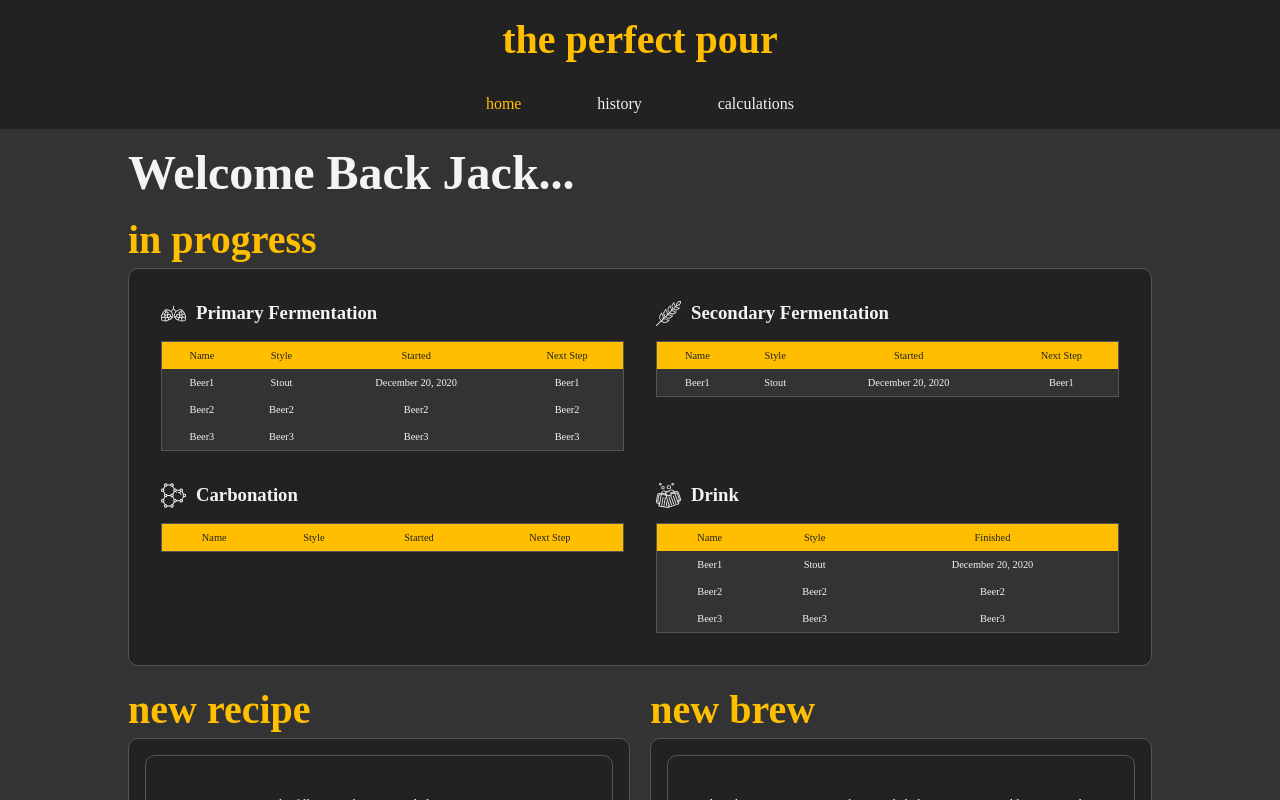
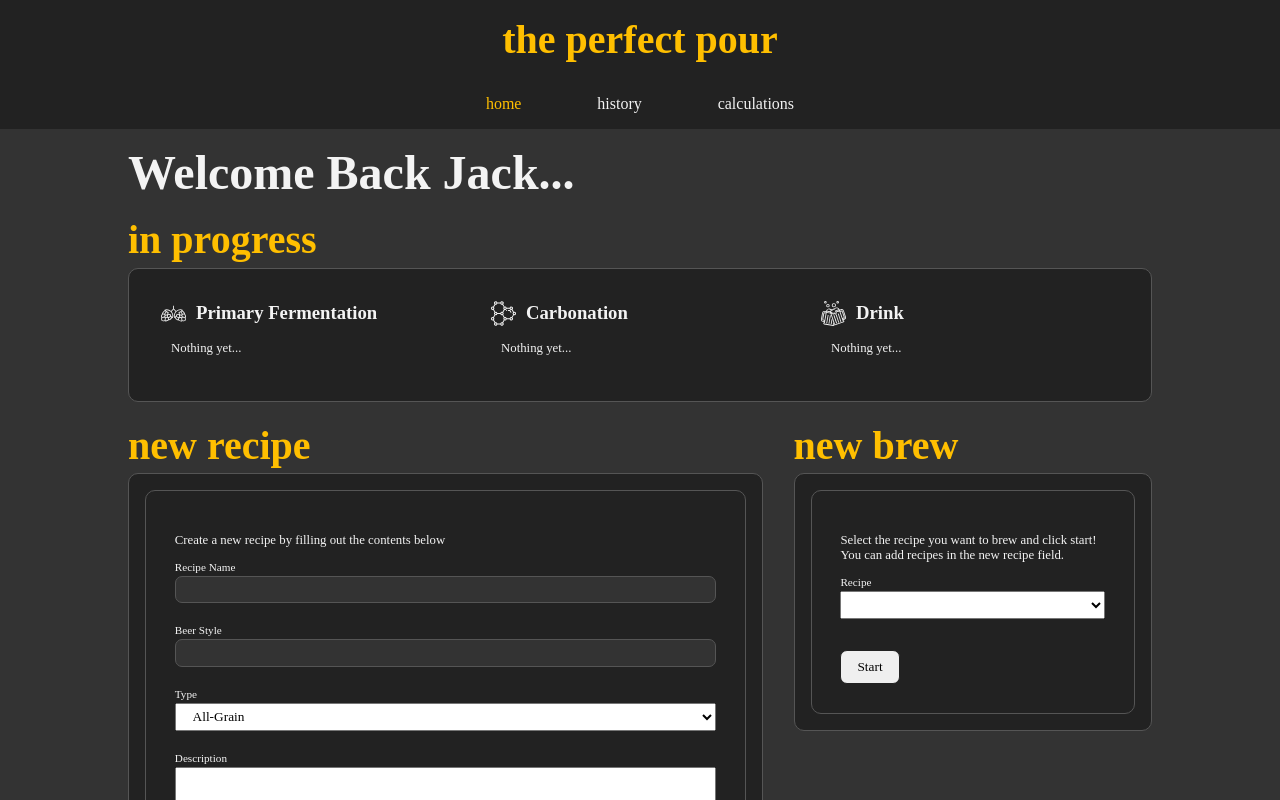
Before and after one commit to JackPlayer/ThePerfectPour, a React (Create React App) app in the folder frontend/perfect-pour/: page /home in a window 1280 px wide. Shown: the top 800 px of the page. Built offline with nearby package versions, Linux system fonts and the light colour scheme.

Commit message:
ProgressTable component added, adjusted CSS

```diff
--- a/frontend/perfect-pour/src/components/Home.js
+++ b/frontend/perfect-pour/src/components/Home.js
@@ -8,9 +8,9 @@ import PropTypes from 'prop-types';
 import Page from './reusable/Page';
 import NewBrewForm from './NewBrewForm';
 import NewRecipeForm from './NewRecipeForm';
+import ProgressTable from './ProgressTable';
 
 import hops from '../assets/hops.svg';
-import wheat from '../assets/wheat.svg';
 import carbonation from '../assets/reaction.svg';
 import beers from '../assets/beers.svg';
 
@@ -24,119 +24,10 @@ const Home = ({
         <div id="progress-section">
           <h2 className="sub-title">In progress</h2>
             <div className="content-box" id="progress-box">
-              <div className="progress-table">
-                <div className="progress-title">
-                  <img src={hops} alt="hops" /> <h3>Primary Fermentation</h3>
+              <ProgressTable brews={[]} icon={hops} name="Primary Fermentation" finalStep={false}/>
+              <ProgressTable brews={[]} icon={carbonation} name="Carbonation" finalStep={false}/>
+              <ProgressTable brews={[]} icon={beers} name="Drink" finalStep={true}/>
 
-                </div>
-                <table>
-                  <thead>
-                    <tr>
-                      <th>Name</th>
-                      <th>Style</th>
-                      <th>Started</th>
-                      <th>Next Step</th>
-                    </tr>
-                  </thead>
-                  <tbody>
-                    <tr>
-                      <td>Beer1</td>
-                      <td>Stout</td>
-                      <td>December 20, 2020</td>
-                      <td>Beer1</td>
-                    </tr>
-
-                    <tr>
-                      <td>Beer2</td>
-                      <td>Beer2</td>
-                      <td>Beer2</td>
-                      <td>Beer2</td>
-                    </tr>
-                    <tr>
-                      <td>Beer3</td>
-                      <td>Beer3</td>
-                      <td>Beer3</td>
-                      <td>Beer3</td>
-                    </tr>
-                  </tbody>
-                </table>
-              </div>
-
-              <div className="progress-table">
-                <div className="progress-title">
-                  <img src={wheat} alt="wheat" /> <h3>Secondary Fermentation</h3>
-                </div>
-                <table>
-                  <thead>
-                    <tr>
-                      <th>Name</th>
-                      <th>Style</th>
-                      <th>Started</th>
-                      <th>Next Step</th>
-                    </tr>
-                  </thead>
-                  <tbody>
-                    <tr>
-                      <td>Beer1</td>
-                      <td>Stout</td>
-                      <td>December 20, 2020</td>
-                      <td>Beer1</td>
-                    </tr>
-
-                  </tbody>
-                </table>
-              </div>
-
-              <div className="progress-table">
-                <div className="progress-title">
-                  <img src={carbonation} alt="carbonation" /> <h3>Carbonation</h3>
-                </div>
-                <table>
-                  <thead>
-                    <tr>
-                      <th>Name</th>
-                      <th>Style</th>
-                      <th>Started</th>
-                      <th>Next Step</th>
-                    </tr>
-
-                  </thead>
-                  <tbody>
-                  </tbody>
-                </table>
-              </div>
-              <div className="progress-table">
-              <div className="progress-title">
-                  <img src={beers} alt="beers" /> <h3>Drink</h3>
-                </div>
-                <table>
-                  <thead>
-                    <tr>
-                      <th>Name</th>
-                      <th>Style</th>
-                      <th>Finished</th>
-                    </tr>
-                  </thead>
-                  <tbody>
-                    <tr>
-                      <td>Beer1</td>
-                      <td>Stout</td>
-                      <td>December 20, 2020</td>
-                    </tr>
-
-                    <tr>
-                      <td>Beer2</td>
-                      <td>Beer2</td>
-                      <td>Beer2</td>
-                    </tr>
-                    <tr>
-                      <td>Beer3</td>
-                      <td>Beer3</td>
-                      <td>Beer3</td>
-                    </tr>
-                  </tbody>
-                </table>
-              </div>
             </div>
         </div>
 
--- /dev/null
+++ b/frontend/perfect-pour/src/components/ProgressTable.js
@@ -0,0 +1,54 @@
+import React from 'react';
+import PropTypes from 'prop-types';
+
+const ProgressTable = ({
+  brews, name, icon, finalStep,
+}) => {
+  const renderRows = () => brews.map((brew) => (
+        <tr key={brew.id}>
+          <td>{brew.name}</td>
+          <td>{brew.style}</td>
+          <td>{brew.started}</td>
+          <td>{brew.next}</td>
+        </tr>
+  ));
+
+  const renderTable = () => {
+    if (brews.length === 0) {
+      return <p>Nothing yet...</p>;
+    }
+    return (
+      <table>
+        <thead>
+          <tr>
+            <th>Name</th>
+            <th>Style</th>
+            <th>Started</th>
+            {finalStep && <th>Finished</th>}
+            {!finalStep && <th>Next Step</th>}
+          </tr>
+        </thead>
+        <tbody>
+          {renderRows()}
+        </tbody>
+      </table>
+    );
+  };
+
+  return (
+    <div className="progress-table">
+      <div className="progress-title">
+        <img src={icon} alt={`icon for ${name}`} /> <h3>{name}</h3>
+      </div>
+      {renderTable()}
+    </div>
+  );
+};
+export default ProgressTable;
+
+ProgressTable.propTypes = {
+  brews: PropTypes.arrayOf(PropTypes.object),
+  name: PropTypes.string.isRequired,
+  finalStep: PropTypes.bool,
+  icon: PropTypes.string,
+};
--- a/frontend/perfect-pour/src/styles/main.scss
+++ b/frontend/perfect-pour/src/styles/main.scss
@@ -297,8 +297,11 @@ footer#footer {
     display: flex;
     flex-direction: row;
     justify-content: space-between;
-    > div {
-      width: 49%;
+    > div:nth-child(1) {
+      width: 62%;
+    }
+    > div:nth-child(2) {
+      width: 35%
     }
   }
 
@@ -307,8 +310,16 @@ footer#footer {
   }
 
   #progress-box {
-    display: grid;
-    grid-template-columns: 50% 50%;
+    display: flex;
+    .progress-table {
+      width: 100%;
+    }
+
+    p {
+      margin-left: 10px;
+    }
+    flex-grow: 1;
+    justify-content: space-around;
   }
 
   .progress-table {
```
